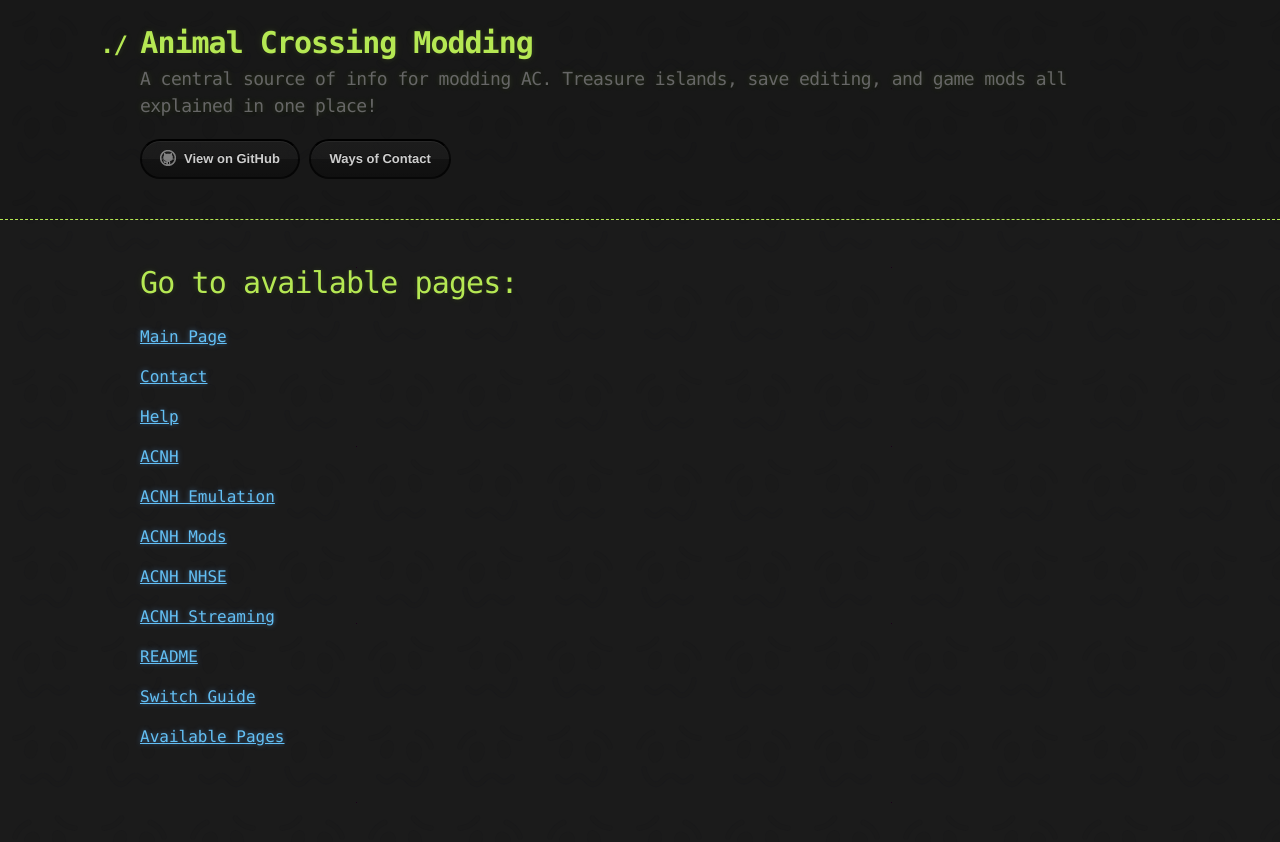
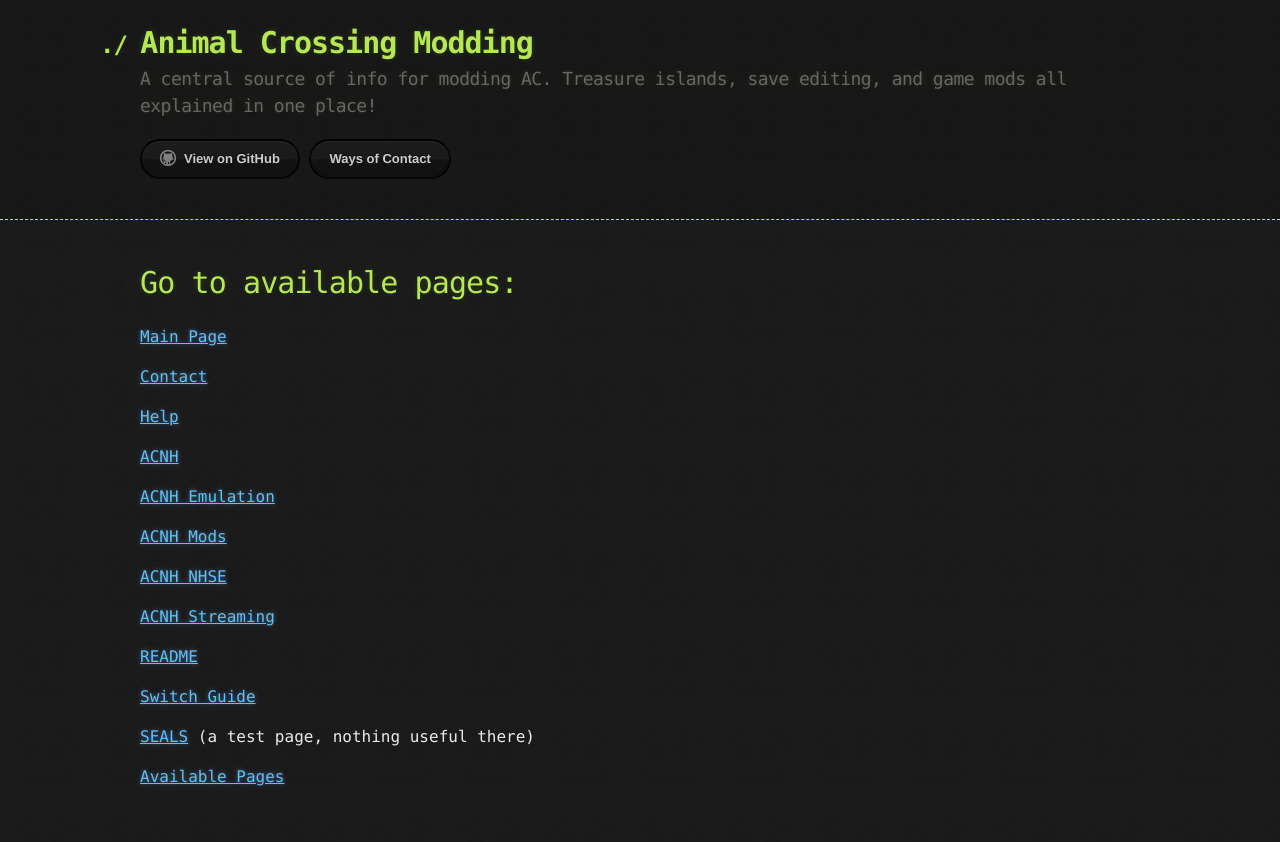
Before and after one commit to inconsistent-dg/AC-Modding, a Jekyll site: the page built from 219.md, in a window 1280 px wide. Shown: the top 842 px of the page. Built offline with Jekyll 4.4.1, drawn with Linux system fonts in a browser that asks for light colours; our own code applies the rules of GitHub Pages for plain Markdown files.

Commit message:
SEALS
just a quick test page

```diff
--- a/219.md
+++ b/219.md
@@ -20,4 +20,6 @@
 
 [Switch Guide](switch-guide)
 
+[SEALS](_pages/SEALS.md) (a test page, nothing useful there)
+
 [Available Pages](219)
```
Also changed, not shown: _pages/SEALS.md (added, +1 -0 lines).
